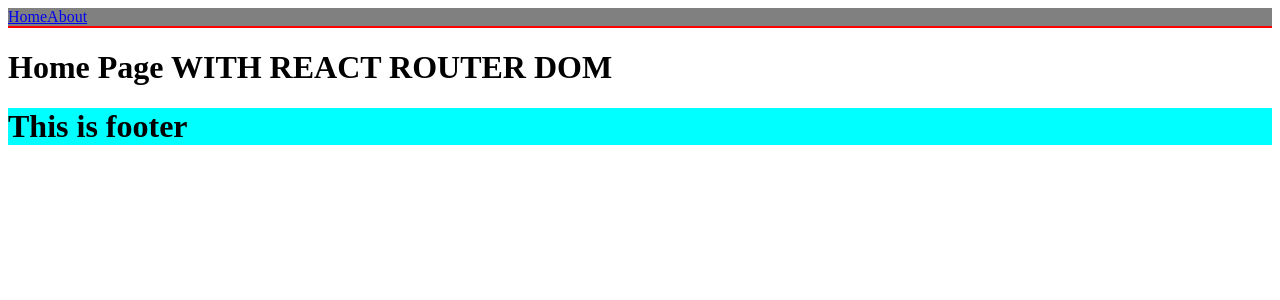
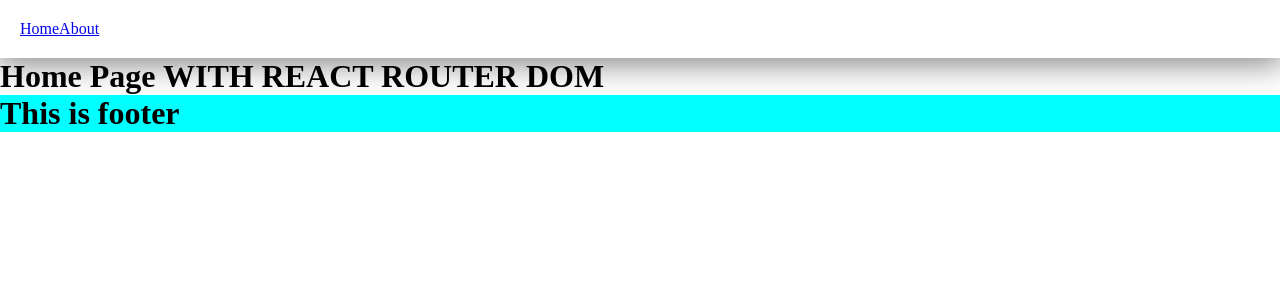
Before and after one commit to dev-roshitha/react-redux, a React (Create React App) app: page / in a window 1280 px wide. Shown: the top 300 px of the page. Built offline with nearby package versions, Linux system fonts and the light colour scheme.

Commit message:
header style-up

```diff
--- a/src/sass/components/_nav-bar.scss
+++ b/src/sass/components/_nav-bar.scss
@@ -1,5 +1,11 @@
+*{
+  margin: 0;
+  padding: 0;
+}
 .navbar{
-  background-color: gray;
-  color: black;
-  border-bottom: 2px solid red;
+  color: #000000;
+  padding: 20px;
+  -webkit-box-shadow: 0px 3px 32px 3px rgba(0,0,0,0.49);
+  -moz-box-shadow: 0px 3px 32px 3px rgba(0,0,0,0.49);
+  box-shadow: 0px 3px 32px 3px rgba(0,0,0,0.49);
 }
```
